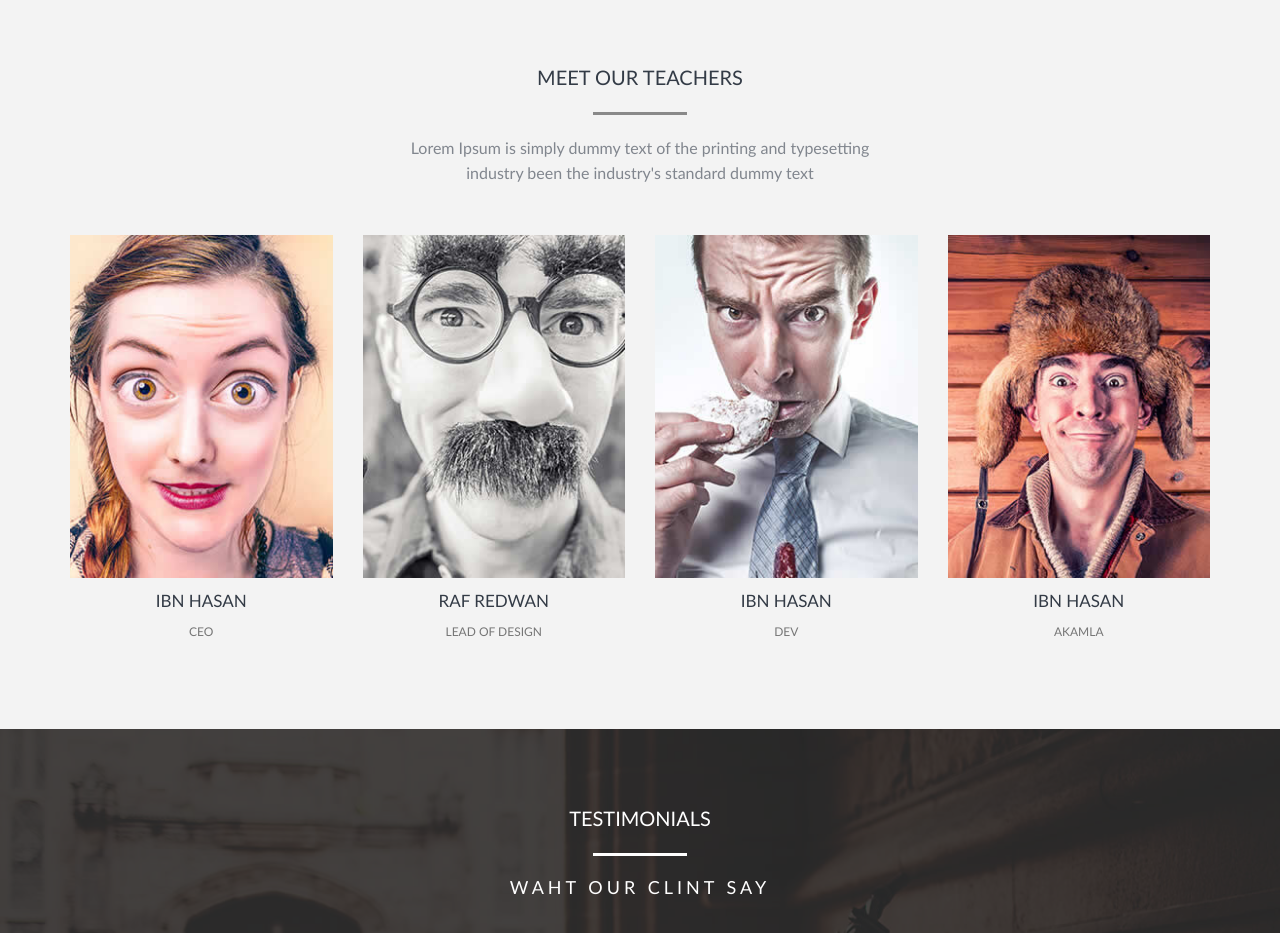
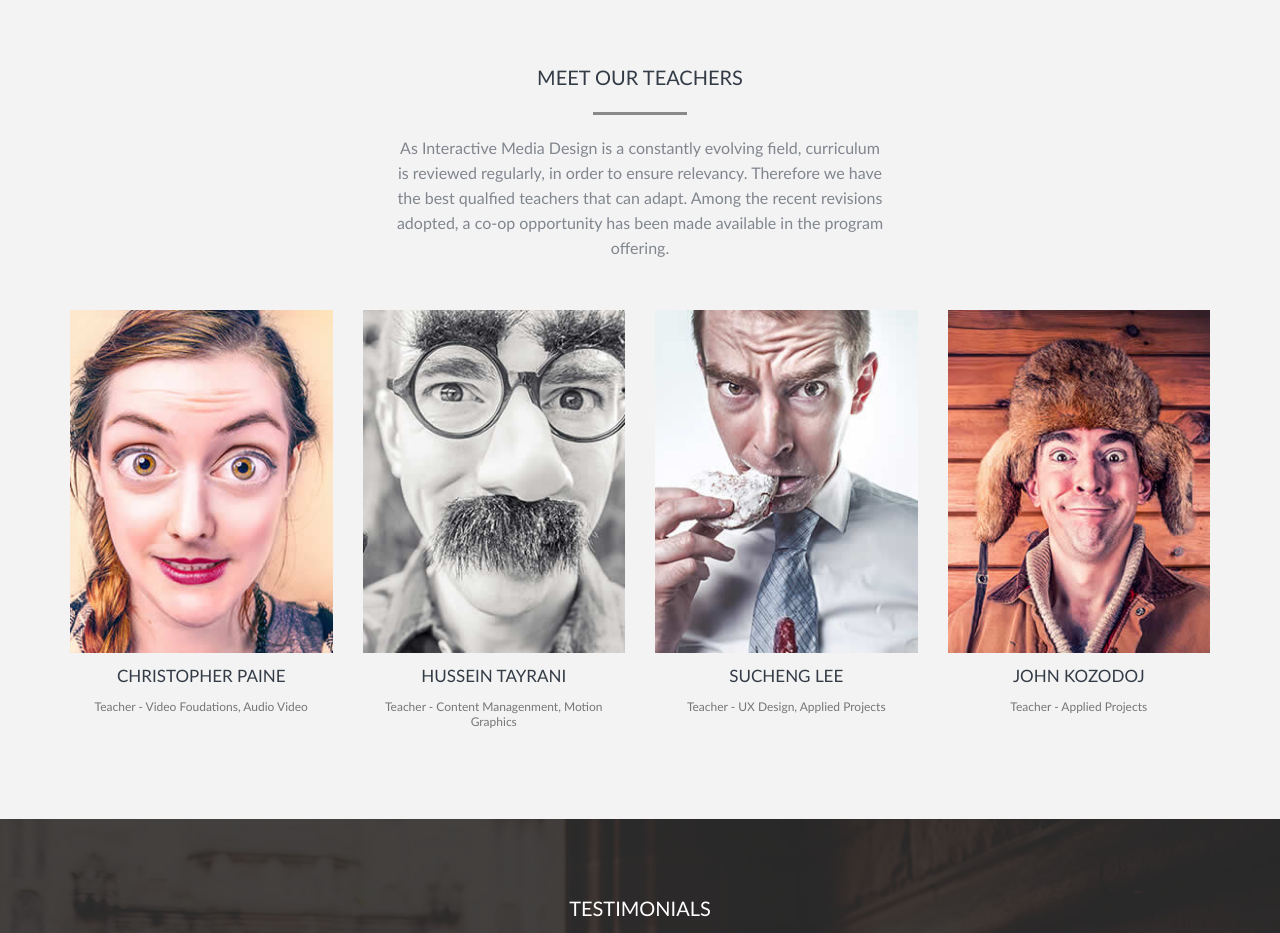
Before and after one commit to MTM6330-F17/talon-final, a plain HTML site: page index.html in a window 1280 px wide. Shown: the part 5880-6813 px from the top of the page. Drawn offline with Linux system fonts and the light colour scheme.

Commit message:
added all the teacher content

```diff
--- a/index.html
+++ b/index.html
@@ -521,7 +521,7 @@
 				<div class="head_title text-center wow zoomIn" data-wow-duration="0.5s">
 					<h2>MEET OUR TEACHERS</h2>
 					<div class="separetor"></div>
-					<p>Lorem Ipsum is simply dummy text of the printing and typesetting industry been the industry's standard dummy text</p>
+					<p>As Interactive Media Design is a constantly evolving field, curriculum is reviewed regularly, in order to ensure relevancy. Therefore we have the best qualfied teachers that can adapt.  Among the recent revisions adopted, a co-op opportunity has been made available in the program offering.</p>
 				</div>
 
 				<div class="main_team_content text-center">
@@ -530,14 +530,14 @@
 							<div class="single_team_img">
 								<img src="images/tm1.jpg" alt="" />
 								<div class="single_team_overlay text-center">
-									<p>Hi ! I m Christopher Paine from Ottawa.I am a Professional Editor/Director/Camera and I am teaching at Algonquin College.</p>
-									<a href="www.facebook.com"><i class="fa fa-facebook"></i></a>
-									<a href="www.linkedin.com"><i class="fa fa-linkedin"></i></a>
+									<p>Hi ! I m Christopher Paine. I am a Professional Editor/Director/Camera and I am teaching at Algonquin College.</p>
+									<a href=""><i class="fa fa-facebook"></i></a>
+									<a href=""><i class="fa fa-linkedin"></i></a>
 								</div>
 							</div>
 							<div class="single_team_name">
-								<h4>IBN HASAN</h4>
-								<p>CEO</p>
+								<h4>CHRISTOPHER PAINE</h4>
+								<p>Teacher - Video Foudations, Audio Video</p>
 							</div>
 						</div>
 					</div>
@@ -546,14 +546,14 @@
 							<div class="single_team_img">
 								<img src="images/tm2.jpg" alt="" />
 								<div class="single_team_overlay text-center">
-									<p>Hi ! I m Redwan from bangladesh.I am a Professional graphic designer & expert on print and UI/ UX .</p>
+									<p>Hi ! I m Hussein Tayran. I am a Professional Video/Design/Motion Graphics and I am teaching at Algonquin College.</p>
 									<a href=""><i class="fa fa-facebook"></i></a>
 									<a href=""><i class="fa fa-linkedin"></i></a>
 								</div>
 							</div>
 							<div class="single_team_name">
-								<h4>RAF REDWAN</h4>
-								<p>LEAD OF DESIGN </p>
+								<h4>Hussein Tayrani</h4>
+								<p>Teacher - Content Managenment, Motion Graphics</p>
 							</div>
 						</div>
 					</div>
@@ -562,14 +562,14 @@
 							<div class="single_team_img">
 								<img src="images/tm3.jpg" alt="" />
 								<div class="single_team_overlay text-center">
-									<p>Hi ! I m Redwan from bangladesh.I am a Professional graphic designer & expert on print and UI/ UX .</p>
+									<p>Hi ! I m SuCheng Lee. I am a Professional Designer/User Experience and I am teaching at Algonquin College.</p>
 									<a href=""><i class="fa fa-facebook"></i></a>
 									<a href=""><i class="fa fa-linkedin"></i></a>
 								</div>
 							</div>
 							<div class="single_team_name">
-								<h4>IBN HASAN</h4>
-								<p>DEV</p>
+								<h4>SuCheng Lee </h4>
+								<p>Teacher - UX Design, Applied Projects</p>
 							</div>
 						</div>
 					</div>
@@ -579,14 +579,14 @@
 							<div class="single_team_img">
 								<img src="images/tm4.jpg" alt="" />
 								<div class="single_team_overlay text-center">
-									<p>Hi ! I m Redwan from bangladesh.I am a Professional graphic designer & expert on print and UI/ UX .</p>
+									<p>Hi ! I m John Kozodoj. I am a Professional Designer and co founder of the program. I am teaching at Algonquin College.</p>
 									<a href=""><i class="fa fa-facebook"></i></a>
 									<a href=""><i class="fa fa-linkedin"></i></a>
 								</div>
 							</div>
 							<div class="single_team_name">
-								<h4>IBN HASAN</h4>
-								<p>AKAMLA</p>
+								<h4>John Kozodoj</h4>
+								<p>Teacher - Applied Projects</p>
 							</div>
 						</div>
 					</div>
```
